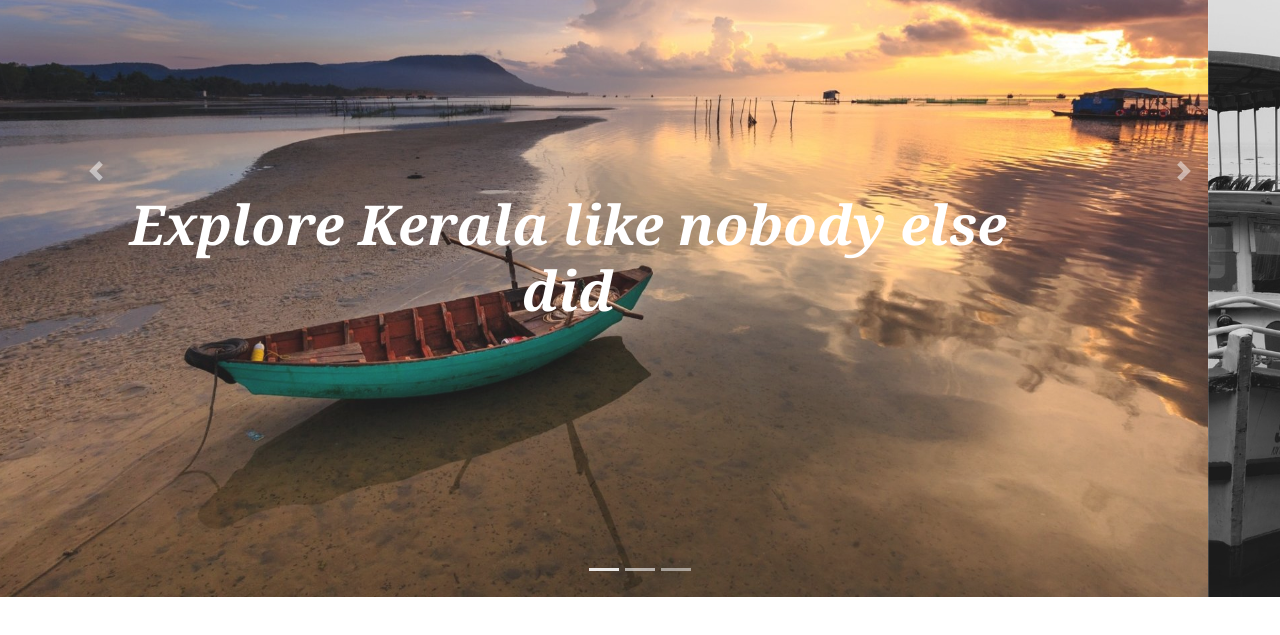
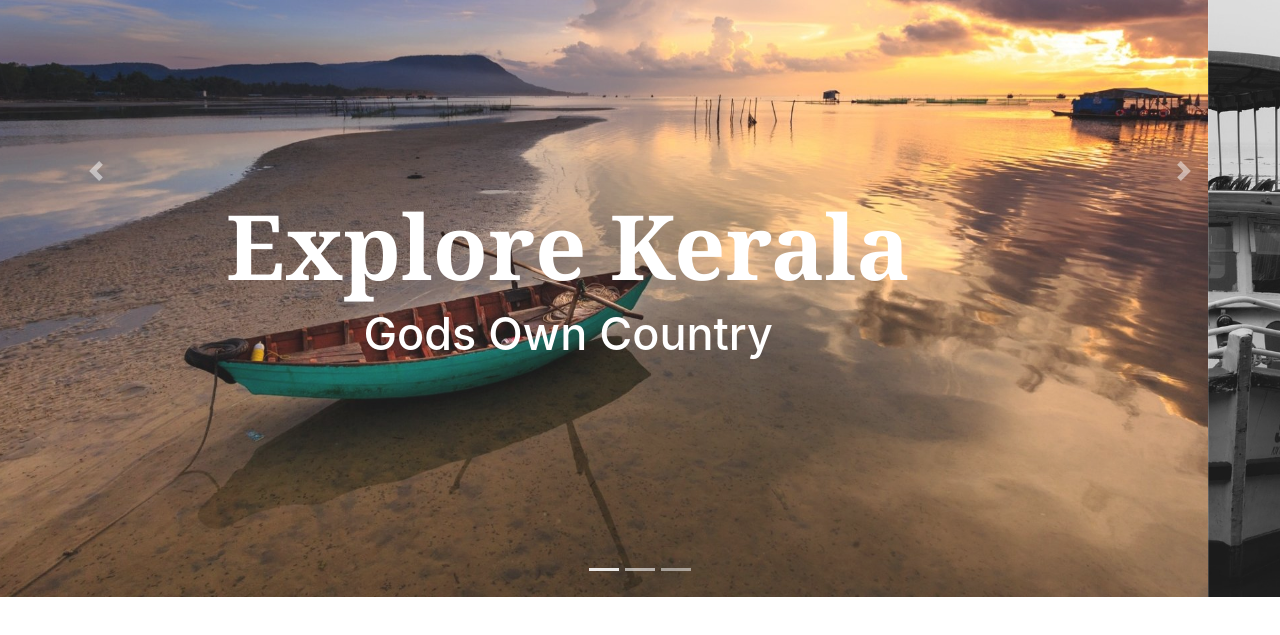
Before and after one commit to faatimaah/Kerala-Tourism, a plain HTML site: page index.html in a window 1280 px wide. Shown: the part 165-800 px from the top of the page. Drawn offline with nearby package versions, Linux system fonts and the light colour scheme.

Commit message:
Update index.html

```diff
--- a/index.html
+++ b/index.html
@@ -10,7 +10,7 @@
     <script src="https://cdn.jsdelivr.net/npm/bootstrap@4.5.3/dist/js/bootstrap.min.js" integrity="sha384-w1Q4orYjBQndcko6MimVbzY0tgp4pWB4lZ7lr30WKz0vr/aWKhXdBNmNb5D92v7s" crossorigin="anonymous"></script>
         <link rel="stylesheet" href="./css/bootstrap.min.css">
 <style>
-    p{
+    #intro{
       font-size: 22px;
       text-align:center ;
       color:white ;
@@ -18,11 +18,10 @@
       opacity: 0.723;
 
     }
-    h2{
-      font-size: 55px;
+    #title{
+      font-size: 90px;
       text-align:center ;
       font-weight: bold;
-      font-style: italic;
       font-family:Cambria, Cochin, Georgia, Times, 'Times New Roman', serif;
     }
 </style>
@@ -61,13 +60,14 @@
     <div class="carousel-item active">
       <img src="./images/slide1.jpg" class="d-block w-100" alt="...">
       <div class="carousel-caption">
-        <h2>Explore Kerala like nobody else did</h2>
+        <h2 id="title">Explore Kerala </h2>
+        <h3 style="font-size:45px";>Gods Own Country</h3>
       </div>
     </div>
     <div class="carousel-item">
       <img src="./images/slide2.jpg" class="d-block w-100" alt="...">
       <div class="carousel-caption">
-        <p>
+        <p id="intro">
           Kerala, located on the south-western tip of India, enjoys unique geographical features that have made it one of the most sought-after tourist destinations in Asia.
         Fondly referred to as Own Country Kerala was selected by the National Geographic Traveller as one of the 50 destinations of a lifetime and one of the thirteen paradises in the world.
         An equable climate, serene beaches, tranquil stretches of backwaters, lush hill stations and exotic wildlife are the major attractions of this land.
```
